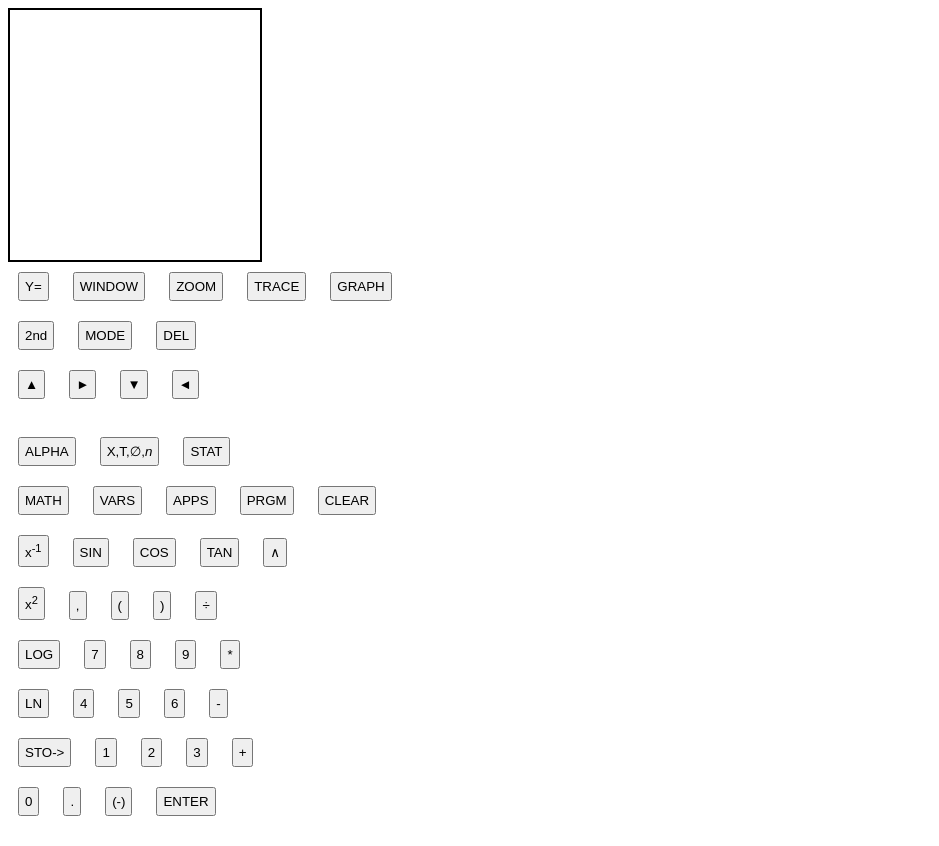
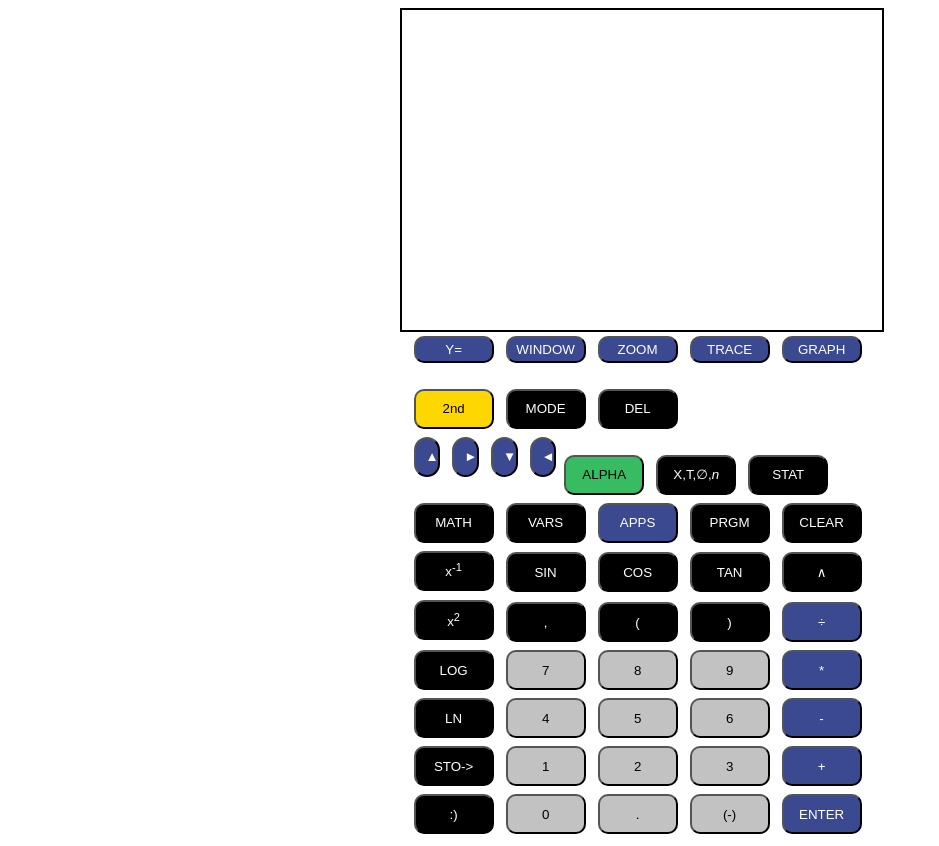
Before and after one commit to meslater1030/calcutor, a Python web app: template calcutor/calcutor/templates/index.jinja2 in a window 1280 px wide. Shown: the whole page, without its empty margins (0-939 px from the left). Before the commit the page ends 816 px from the top, so only its background shows below. Run offline with Jinja, Linux system fonts and the light colour scheme; the template is opened without the code that fills it, so the values that code supplies are empty; some libraries are stand-ins or nearby versions.

Commit message:
added style to buttons

```diff
--- a/calcutor/calcutor/static/calc.js
+++ b/calcutor/calcutor/static/calc.js
@@ -14,7 +14,7 @@ $(function(){
         }).done(function(response){
             $("#screen .output:last").text(response.output);
             $("#screen").append("<p class='input'></p>");
-            $("#screen").append("<p class='output'>{{ output }}</p>");
+            $("#screen").append("<p class='output'></p>");
             input = "";
             $("#screen").scrollTop($("#screen")[0].scrollHeight);
         }).fail(function(){
--- a/calcutor/calcutor/static/style.css
+++ b/calcutor/calcutor/static/style.css
@@ -3,8 +3,8 @@
     overflow-x: hidden;
     font-family: "Consolas", "Arial";
     font-size: 12;
-    width:250px;
-    height:250px;
+    width: 30em;
+    height: 20em;
     border: 2px solid;
 }
 
@@ -22,6 +22,60 @@
 
 #buttons button {
     display: inline-block;
-    padding: 5px;
-    margin: 10px;
+    width: 6em;
+    height: 3em;
+    font: 1em;
+    margin: 0.3em;
+    -webkit-border-radius:10px;
+    -moz-border-radius:10px;
+    border-radius:10px;
 }
+
+#top-row button {
+    height: 2em;
+}
+
+#buttons {
+    padding-left: 0.6em;
+}
+
+#calcutor {
+    margin-right: auto;
+    margin-left: auto;
+    width: 30em;
+    margin: 2px solid black;
+}
+
+.blue {
+    background-color: #3B4990;
+    color: white;
+}
+
+.yellow {
+    background-color: #FFD700;
+}
+
+.green {
+    background-color: #37BC61;
+}
+
+.black {
+    background-color: black;
+    color: white;
+}
+
+.white {
+    background-color: #C2C2C2;
+}
+
+#navigation {
+    float: left;
+}
+
+#navigation button {
+    padding:10px;
+    -webkit-border-radius:40px;
+    -moz-border-radius:40px;
+    border-radius:40px;
+    width: 2em;
+}
--- a/calcutor/calcutor/templates/index.jinja2
+++ b/calcutor/calcutor/templates/index.jinja2
@@ -7,26 +7,29 @@
     <link rel="stylesheet" type="text/css" href="../static/style.css"></link>
   </head>
   <body>
+    <div id="calcutor">
       <div id="screen">
         <p class="input"></p>
         <p class="output"></p>
       </div>
       <div id="buttons">
+        <div id="top-row">
         <button class="blue" type="button" id="y_equals">Y=</button>
         <button class="blue" type="button" id="window">WINDOW</button>
         <button class="blue" type="button" id="zoom">ZOOM</button>
         <button class="blue" type="button" id="trace">TRACE</button>
         <button class="blue" type="button" id="graph">GRAPH</button>
+        </div>
         </br>
         <button class="yellow" type="button" id="second">2nd</button>
         <button class="black" type="button" id="mode">MODE</button>
         <button class="black" type="button" id="delete">DEL</button>
         </br>
-      <div class="navigation">
+        <div id="navigation">
         <button class="blue" type="button" id="up">&#9650;</button>
         <button class="blue" type="button" id="right">&#9658;</button>
         <button class="blue" type="button" id="down">&#9660;</button>
-      <button class-"blue" type="button" id="left">&#9668;</button>
+        <button class="blue" type="button" id="left">&#9668;</button>
         </div>
         </br>
         <button class="green" type="button" id="alpha">ALPHA</button>
@@ -69,11 +72,13 @@
         <button class="white" type="button" id="3">3</button>
         <button class="blue" type="button" id="+">+</button>
         </br>
+        <button class="black" type="button" id="off">:)</button>
         <button class="white" type="button" id="0">0</button>
         <button class="white" type="button" id=".">.</button>
         <button class="white" type="button" id=&#713>(-)</button>
         <button class="blue" type="button" id="ENTER">ENTER</button>
         </br>
       </div>
+    </div>
   </body>
 </html>
```
Lines whose indentation alone changed are shown as unchanged.
